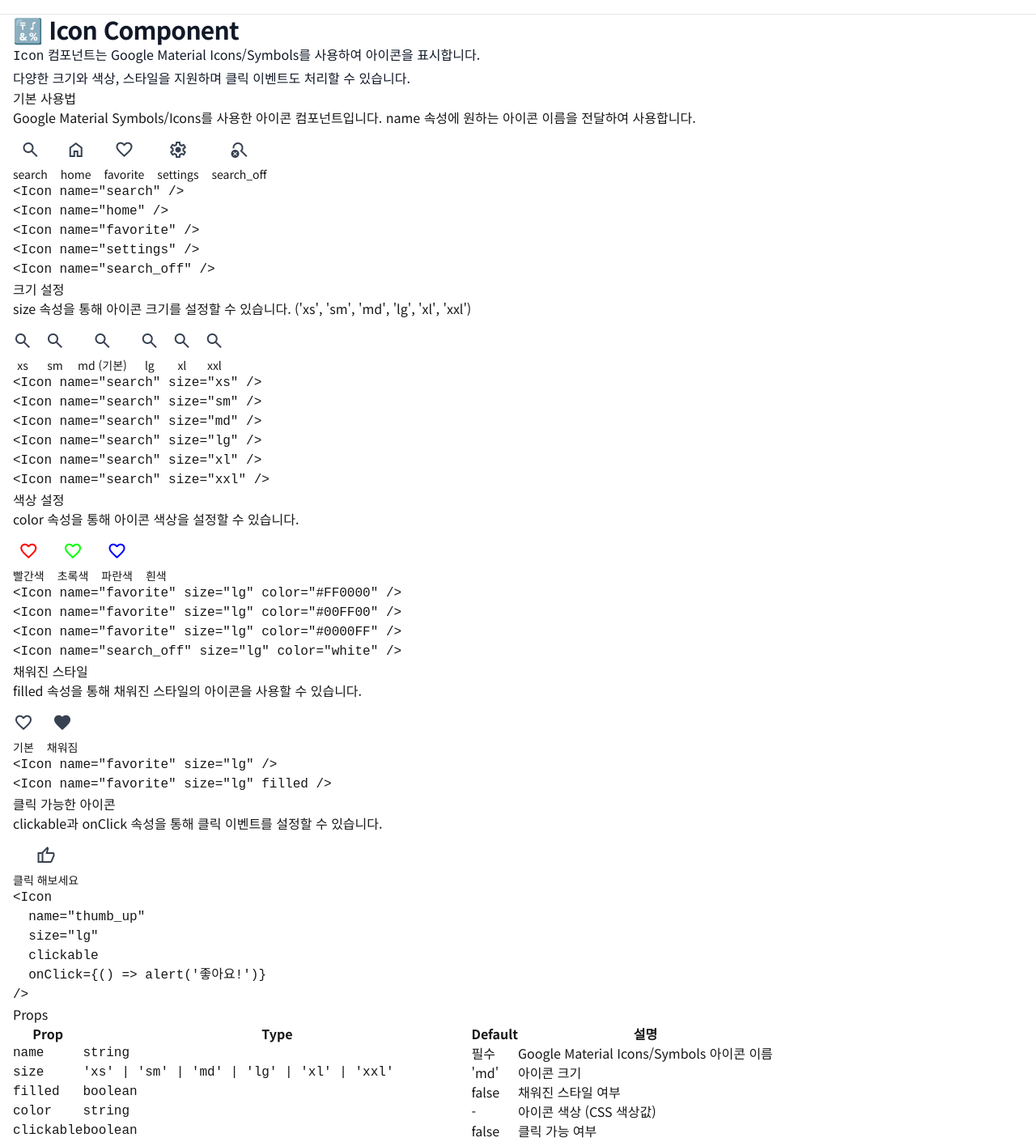
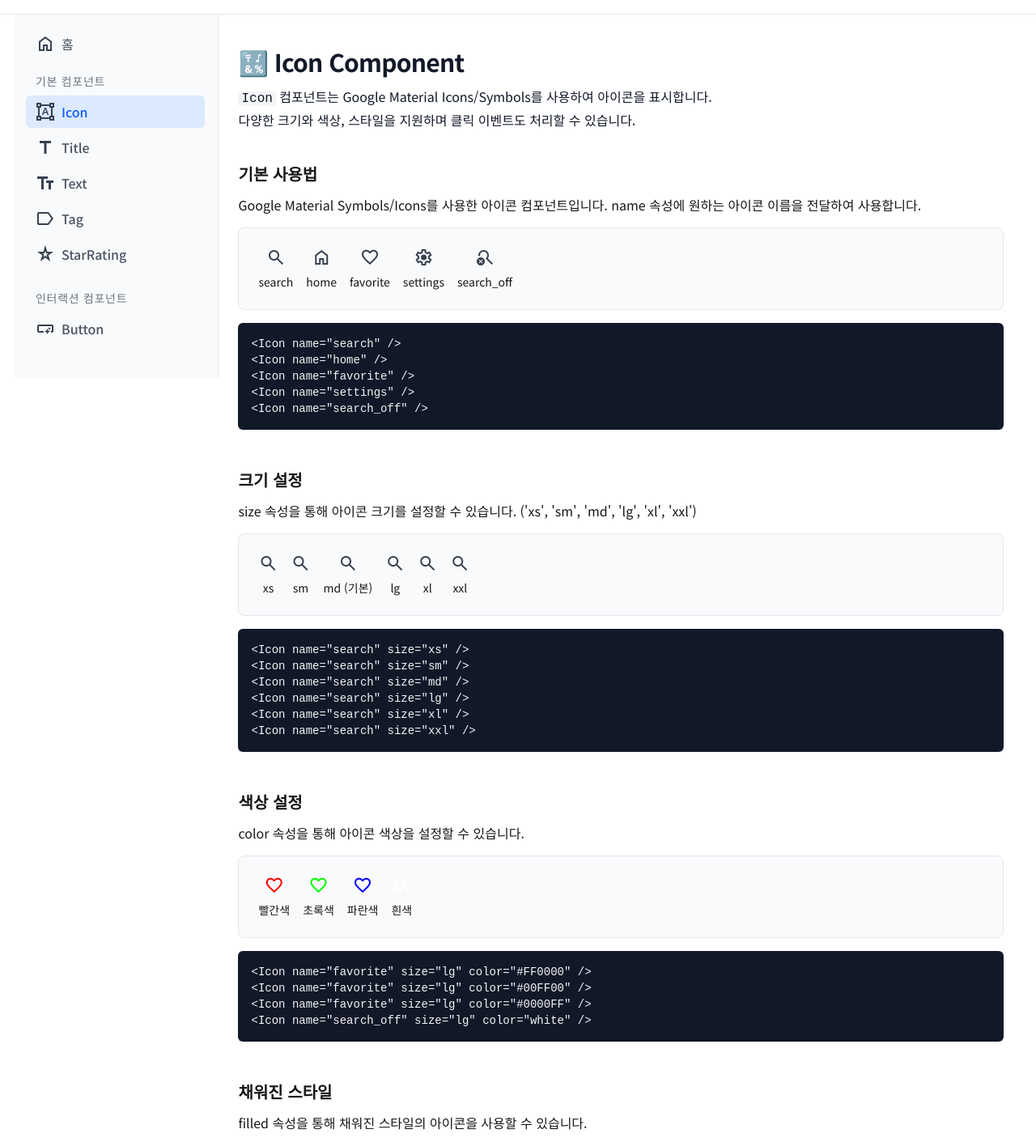
Before and after one commit to Starfish-122/CNX, a Next.js app: page /guide/icon in a window 1280 px wide. Shown: the part 43-1454 px from the top of the page at 81% size. Built offline with nearby package versions, Linux system fonts and the light colour scheme.

Commit message:
feat: 가이드 페이지에 사이드바 추가

```diff
--- /dev/null
+++ b/src/app/(pages)/guide/layout.tsx
@@ -0,0 +1,68 @@
+'use client';
+import React from 'react';
+import Link from 'next/link';
+import { usePathname } from 'next/navigation';
+import clsx from 'clsx';
+import Icon from '@/components/base/Icon';
+import { sidebarCategories } from '@/routes';
+
+export default function GuidePageLayout({
+  children,
+}: {
+  children: React.ReactNode;
+}) {
+  const pathname = usePathname();
+
+  return (
+    <div className="flex min-h-screen">
+      {/* 사이드바 */}
+      <div className="w-64 border-r border-gray-200 dark:border-gray-700 h-full flex flex-col bg-gray-50 dark:bg-gray-900">
+        <div className="flex-grow overflow-y-auto p-4">
+          <Link
+            href="/guide"
+            className={clsx(
+              "mb-4 flex items-center gap-2 px-3 py-2 rounded-md font-medium transition-colors",
+              pathname === '/guide'
+                ? "bg-blue-100 dark:bg-blue-900 text-blue-600 dark:text-blue-300"
+                : "text-gray-600 dark:text-gray-400 hover:bg-gray-100 dark:hover:bg-gray-800"
+            )}
+          >
+            <Icon name="home" size="sm" />
+            <span>홈</span>
+          </Link>
+
+          {sidebarCategories.map((category) => (
+            <div key={category.id} className="mb-6">
+              <div className="text-sm font-medium text-gray-500 dark:text-gray-400 uppercase tracking-wider mb-2 px-3">
+                {category.name}
+              </div>
+
+              <div className="space-y-1">
+                {category.items.map((item) => (
+                  <Link
+                    key={item.path}
+                    href={item.path}
+                    className={clsx(
+                      "flex items-center gap-2 px-3 py-2 rounded-md font-medium transition-colors",
+                      pathname === item.path
+                        ? "bg-blue-100 dark:bg-blue-900 text-blue-600 dark:text-blue-300"
+                        : "text-gray-600 dark:text-gray-400 hover:bg-gray-100 dark:hover:bg-gray-800"
+                    )}
+                  >
+                    {item.icon && <Icon name={item.icon} size="sm" />}
+                    <span>{item.name}</span>
+                  </Link>
+                ))}
+              </div>
+            </div>
+          ))}
+        </div>
+      </div>
+
+      {/* 컨텐츠 영역 */}
+      <div className="flex-grow overflow-y-auto">
+        {children}
+      </div>
+    </div>
+  );
+}
--- /dev/null
+++ b/src/routes/config.ts
@@ -0,0 +1,59 @@
+// 애플리케이션 네비게이션 및 사이드바 구성
+
+/**
+ * 네비게이션 링크 인터페이스
+ */
+export interface NavLink {
+    href: string;
+    label: string;
+}
+
+/**
+ * 사이드바 아이템 인터페이스
+ */
+export interface SidebarItem {
+    name: string;
+    path: string;
+    icon?: string;
+}
+
+/**
+ * 사이드바 카테고리 인터페이스
+ */
+export interface SidebarCategory {
+    id: string;
+    name: string;
+    items: SidebarItem[];
+}
+
+/**
+ * 메인 네비게이션 링크
+ */
+export const navLinks: NavLink[] = [
+    { href: '/guide', label: '가이드' },
+    { href: '/components', label: '컴포넌트' },
+];
+
+/**
+ * 사이드바 카테고리 및 아이템 정의
+ */
+export const sidebarCategories: SidebarCategory[] = [
+    {
+        id: 'base',
+        name: '기본 컴포넌트',
+        items: [
+            { name: 'Icon', path: '/guide/icon', icon: 'format_shapes' },
+            { name: 'Title', path: '/guide/title', icon: 'title' },
+            { name: 'Text', path: '/guide/text', icon: 'text_fields' },
+            { name: 'Tag', path: '/guide/tag', icon: 'label' },
+            { name: 'StarRating', path: '/guide/star-rating', icon: 'star_rate' },
+        ],
+    },
+    {
+        id: 'interactive',
+        name: '인터랙션 컴포넌트',
+        items: [
+            { name: 'Button', path: '/button', icon: 'smart_button' },
+        ],
+    },
+];
--- /dev/null
+++ b/src/routes/hooks.ts
@@ -0,0 +1,17 @@
+'use client';
+
+import { useState } from 'react';
+import { navLinks as defaultNavLinks, NavLink } from './config';
+
+/**
+ * 네비게이션 링크를 제공하는 커스텀 훅
+ * 간단하게 config의 navLinks를 반환
+ * @returns {NavLink[]} - 네비게이션 링크 객체 배열
+ */
+export function useAppRoutes(): NavLink[] {
+    // config.ts 기본 네비게이션 링크
+    const [navLinks] = useState<NavLink[]>(defaultNavLinks);
+    return navLinks;
+}
+
+export default useAppRoutes;
--- /dev/null
+++ b/src/routes/index.ts
@@ -0,0 +1,9 @@
+/**
+ * 라우트 관련 기능을 중앙 집중식으로 내보내는 파일
+ */
+
+// 설정 내보내기
+export * from './config';
+
+// 훅 내보내기
+export { default as useAppRoutes } from './hooks';
--- a/src/styles/custom-utilities.css
+++ b/src/styles/custom-utilities.css
@@ -4,3 +4,67 @@
     -webkit-text-fill-color: transparent;
     background-clip: text;
 }
+
+/* 가이드 페이지 유틸리티 클래스 */
+@layer components {
+    /* CodeTag 대체 */
+    .guide-code {
+        @apply bg-gray-100 dark:bg-gray-800 rounded px-1;
+    }
+
+    /* GuideSection 대체 */
+    .guide-section {
+        @apply mb-12;
+    }
+
+    .guide-section-title {
+        @apply text-xl font-semibold mb-3;
+    }
+
+    /* ExampleCard 대체 */
+    .guide-example-demo {
+        @apply border border-gray-200 dark:border-gray-700 rounded-lg p-6 bg-gray-50 dark:bg-gray-900;
+    }
+
+    .guide-example-code {
+        @apply bg-gray-900 text-gray-100 text-sm rounded-md p-4 mt-4 overflow-x-auto;
+    }
+
+    /* GuideLayout 대체 */
+    .guide-layout {
+        @apply px-6 py-10;
+    }
+
+    .guide-layout-title {
+        @apply text-2xl font-bold mb-3;
+    }
+
+    .guide-layout-description {
+        @apply text-gray-600 dark:text-gray-400 mb-10 leading-relaxed;
+    }
+
+    /* PropsTable 대체 */
+    .guide-props-table {
+        @apply overflow-x-auto rounded-lg border border-gray-200 dark:border-gray-700;
+    }
+
+    .guide-props-table table {
+        @apply min-w-full text-sm text-left;
+    }
+
+    .guide-props-table thead {
+        @apply bg-gray-100 dark:bg-gray-800 text-gray-700 dark:text-gray-300;
+    }
+
+    .guide-props-table th {
+        @apply py-3 px-4;
+    }
+
+    .guide-props-table tbody {
+        @apply divide-y divide-gray-200 dark:divide-gray-700;
+    }
+
+    .guide-props-table td {
+        @apply py-2 px-4;
+    }
+}
--- a/tsconfig.json
+++ b/tsconfig.json
@@ -21,7 +21,8 @@
         "paths": {
             "@/app/*": ["./src/app/*"],
             "@/components/*": ["./src/components/*"],
-            "@/styles/*": ["./src/styles/*"]
+            "@/styles/*": ["./src/styles/*"],
+            "@/routes": ["./src/routes"]
         }
     },
     "include": ["next-env.d.ts", "**/*.ts", "**/*.tsx", ".next/types/**/*.ts"],
```
